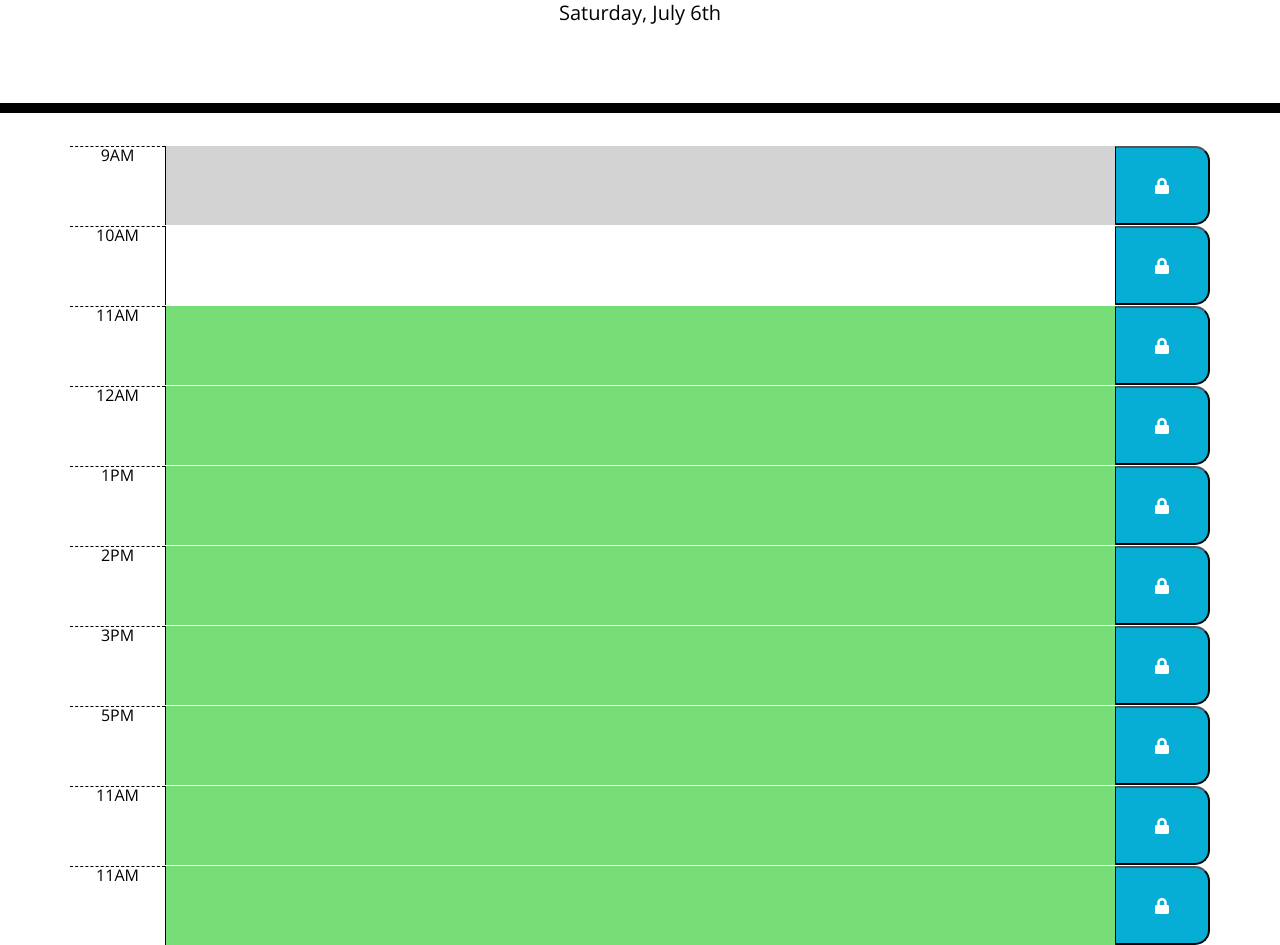
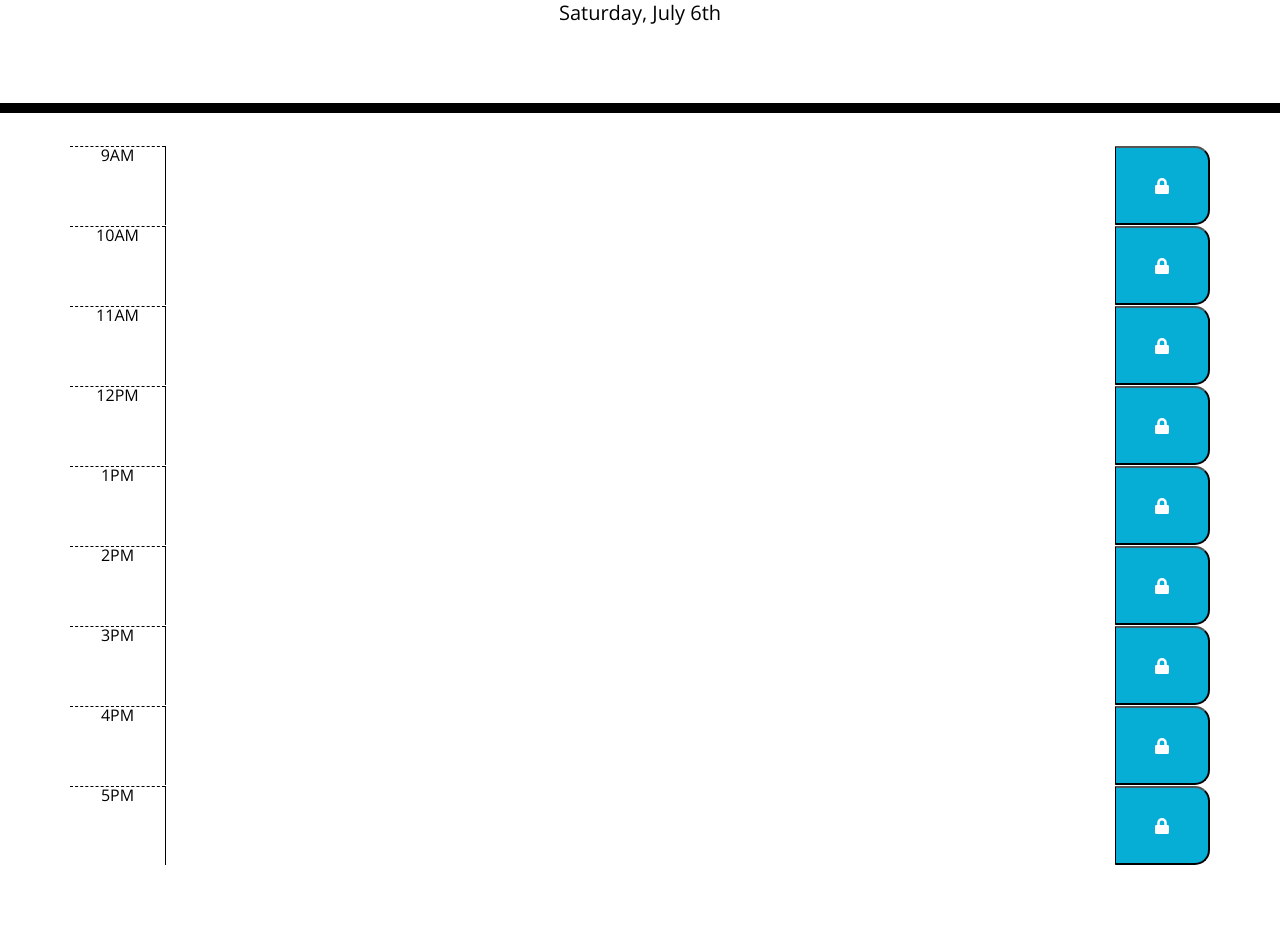
Before and after one commit to contrabandKC/workDayScheduler, a plain HTML site: page Develop/index.html in a window 1280 px wide. Shown: the part 191-1136 px from the top of the page. After the commit the page ends 1056 px from the top, so only its background shows below. Drawn offline with nearby package versions, Linux system fonts and the light colour scheme.

Commit message:
DRY - updated the timblocks

```diff
--- a/Develop/index.html
+++ b/Develop/index.html
@@ -31,59 +31,12 @@
     <div class="container">
       <!-- Timeblocks go here -->
 
-      <div class="row time-block ">
+      <!-- <div class="row time-block ">
         <div class="col-1 hour">9AM</div>
         <textarea class="col-10  past" name="" id="" rows="1"></textarea>
         <button class="col-1 saveBtn" ><i class="fa fa-lock"></i></button>
-      </div>
+      </div> -->
 
-      <div class="row time-block">
-        <div class="col-1 hour">10AM</div>
-
-        <textarea class="col-10" name="" id="" cols="" rows="1"></textarea>
-
-        <button class="col-1 saveBtn" ><i class="fa fa-lock"></i></button>
-      </div>
-      <div class="row time-block">
-        <div class="col-1 hour">11AM</div>
-        <textarea class="col-10 future" name="" id="" rows="1"></textarea>
-        <button class="col-1 saveBtn" ><i class="fa fa-lock"></i></button>
-      </div>
-      <div class="row time-block">
-        <div class="col-1 hour">12AM</div>
-        <textarea class="col-10 future" name="" id="" rows="1"></textarea>
-        <button class="col-1 saveBtn" ><i class="fa fa-lock"></i></button>
-      </div>
-      <div class="row time-block">
-        <div class="col-1 hour">1PM</div>
-        <textarea class="col-10 future" name="" id="" rows="1"></textarea>
-        <button class="col-1 saveBtn" ><i class="fa fa-lock"></i></button>
-      </div>
-      <div class="row time-block">
-        <div class="col-1 hour">2PM</div>
-        <textarea class="col-10 future" name="" id="" rows="1"></textarea>
-        <button class="col-1 saveBtn" ><i class="fa fa-lock"></i></button>
-      </div>
-      <div class="row time-block">
-        <div class="col-1 hour">3PM</div>
-        <textarea class="col-10 future" name="" id="" rows="1"></textarea>
-        <button class="col-1 saveBtn" ><i class="fa fa-lock"></i></button>
-      </div>
-      <div class="row time-block">
-        <div class="col-1 hour">5PM</div>
-        <textarea class="col-10 future" name="" id="" rows="1"></textarea>
-        <button class="col-1 saveBtn" ><i class="fa fa-lock"></i></button>
-      </div>
-      <div class="row time-block">
-        <div class="col-1 hour">11AM</div>
-        <textarea class="col-10 future" name="" id="" rows="1"></textarea>
-        <button class="col-1 saveBtn" ><i class="fa fa-lock"></i></button>
-      </div>
-      <div class="row time-block">
-        <div class="col-1 hour">11AM</div>
-        <textarea class="col-10 future" name="" id="" rows="1"></textarea>
-        <button class="col-1 saveBtn" ><i class="fa fa-lock"></i></button>
-      </div>
 
 
 
--- a/Develop/script.js
+++ b/Develop/script.js
@@ -4,6 +4,52 @@ $("document").ready(function(){
 
     console.log(moment().format("hA"))
 
+    var current = moment().format("hA")
+
+    var present = "1"
+    var future= "2"
+    var past = "12"
+
+    // console.log( moment().isBefore(present, "hour"))
+    console.log(  moment().hour(9).format("hA"))
+
+    function timeBlocks(){
+
+        var row = $("<div>").attr("class", "row time-block")
+        var hour = $("<div>").attr("class", "col-1 hour")
+        var text = $("<textarea>").attr({"class":"col-10", name:"", id:"", rows:"1" })
+        var button = $("<button>").attr("class", "col-1 saveBtn")
+        var lock = $("<i>").attr("class", "fa fa-lock")
+        button.append(lock)
+
+        row.append(hour,text,button)
+
+        var timeSlots = 9
+        var startTime = 9
+        for(var i = 0; i < timeSlots; i++){
+            console.log(i)
+
+            var time = moment().hour(startTime).format("hA")
+            var row = $("<div>").attr("class", "row time-block")
+            var hour = $("<div>").attr("class", "col-1 hour").text(time)
+
+            var text = $("<textarea>").attr({"class":"col-10", name:"", id:"", rows:"1" })
+            var button = $("<button>").attr("class", "col-1 saveBtn")
+            var lock = $("<i>").attr("class", "fa fa-lock")
+            button.append(lock)
+
+            row.append(hour,text,button)
+            $(".container").append(row)
+
+            startTime++
+            console.log(startTime)
+        }
 
 
+
+
+    }
+
+    timeBlocks()
+
 })
```
